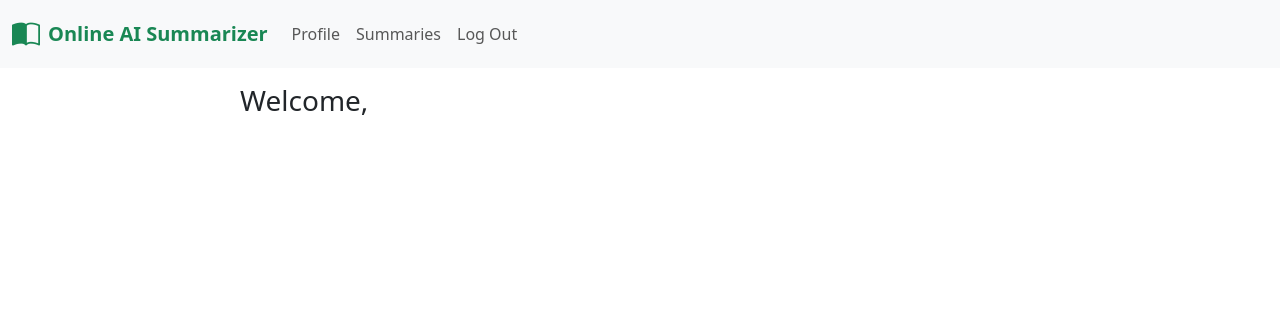
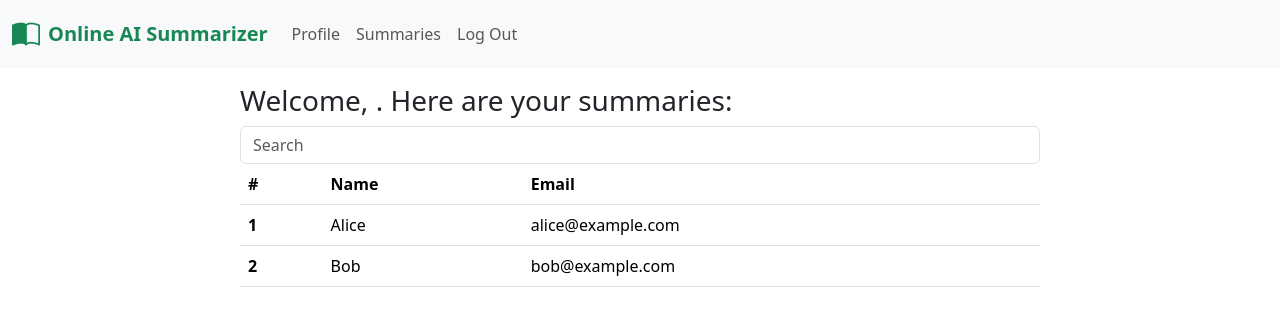
Before and after one commit to jauyeunggithub/ai-summarizer, a Vue app in the folder frontend/: page /summaries in a window 1280 px wide. Shown: the top 326 px of the page. Built offline with nearby package versions, Linux system fonts and the light colour scheme; sample sign-in values are in the browser's storage.

Commit message:
add authentication check

```diff
--- a/frontend/src/router/index.js
+++ b/frontend/src/router/index.js
@@ -26,11 +26,13 @@ const routes = [
     path: '/profile',
     name: 'Profile',
     component: Profile,
+    meta: { requiresAuth: true },
   },
   {
     path: '/summaries',
     name: 'Summaries',
     component: Summaries,
+    meta: { requiresAuth: true },
   },
 ]
 
@@ -38,5 +40,14 @@ const router = createRouter({
   history: createWebHistory(),
   routes,
 })
+router.beforeEach((to, _, next) => {
+  const isLoggedIn = !!localStorage.getItem('token')
+
+  if (to.meta.requiresAuth && !isLoggedIn) {
+    next('/login')
+  } else {
+    next()
+  }
+})
 
 export default router
--- a/frontend/src/views/Home.vue
+++ b/frontend/src/views/Home.vue
@@ -37,6 +37,9 @@ export default {
   computed: {
     price() {
       const [subscriptionPrice] = this.prices
+      if (!subscriptionPrice) {
+        return 0
+      }
       return (subscriptionPrice.unit_amount / 100).toFixed(2)
     },
   },
--- a/frontend/src/views/Summaries.vue
+++ b/frontend/src/views/Summaries.vue
@@ -2,7 +2,31 @@
   <LoggedInTopBar />
 
   <section class="mx-auto py-3 custom-box">
-    <h1 class="fs-3">Welcome, {{ userStore.currentUser.firstName }}</h1>
+    <h1 class="fs-3">Welcome, {{ userStore.currentUser.firstName }}. Here are your summaries:</h1>
+
+    <input type="search" class="form-control" id="search" placeholder="Search" v-model="search" />
+
+    <table class="table">
+      <thead>
+        <tr>
+          <th>#</th>
+          <th>Name</th>
+          <th>Email</th>
+        </tr>
+      </thead>
+      <tbody>
+        <tr>
+          <th>1</th>
+          <td>Alice</td>
+          <td>alice@example.com</td>
+        </tr>
+        <tr>
+          <th>2</th>
+          <td>Bob</td>
+          <td>bob@example.com</td>
+        </tr>
+      </tbody>
+    </table>
   </section>
 </template>
 
@@ -18,6 +42,7 @@ export default {
   data() {
     return {
       userStore: useUserStore(),
+      search: '',
     }
   },
 }
```
